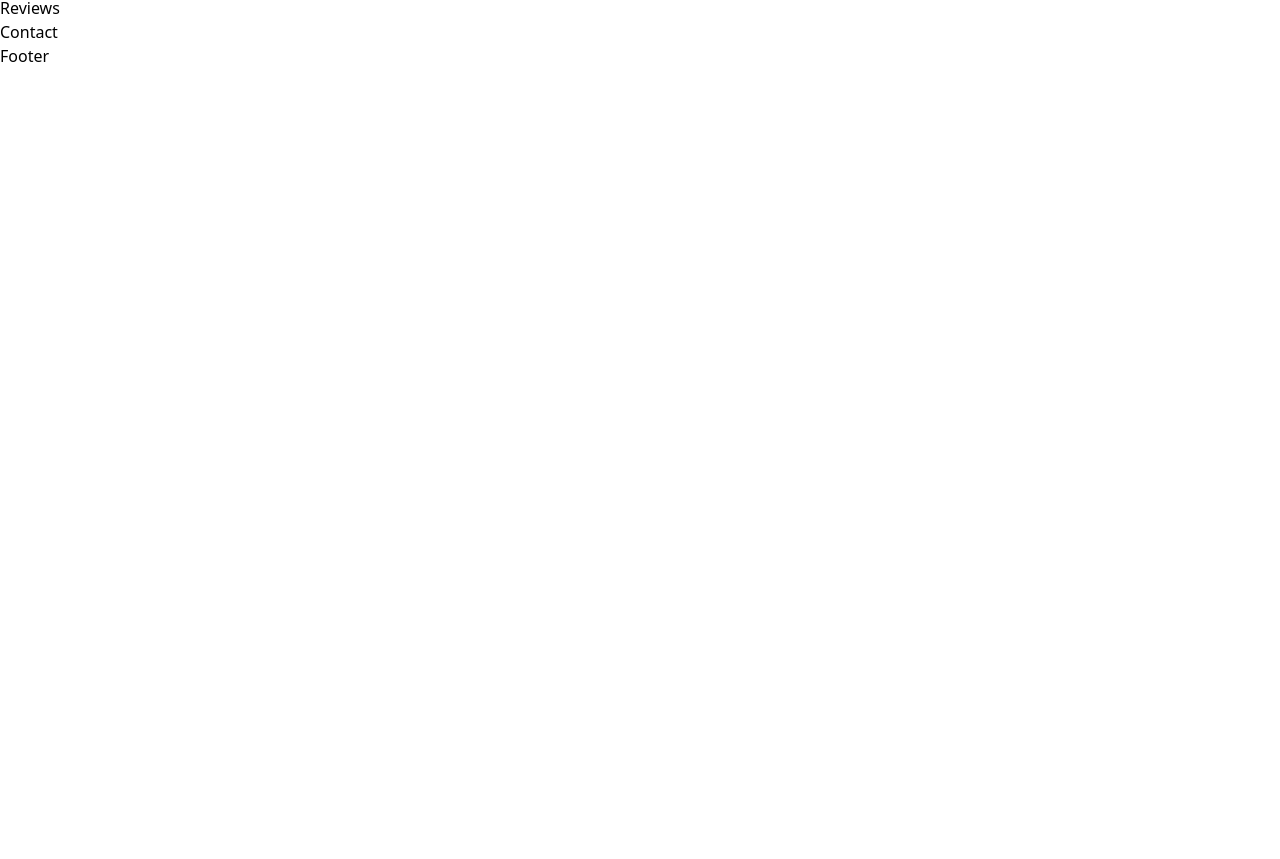
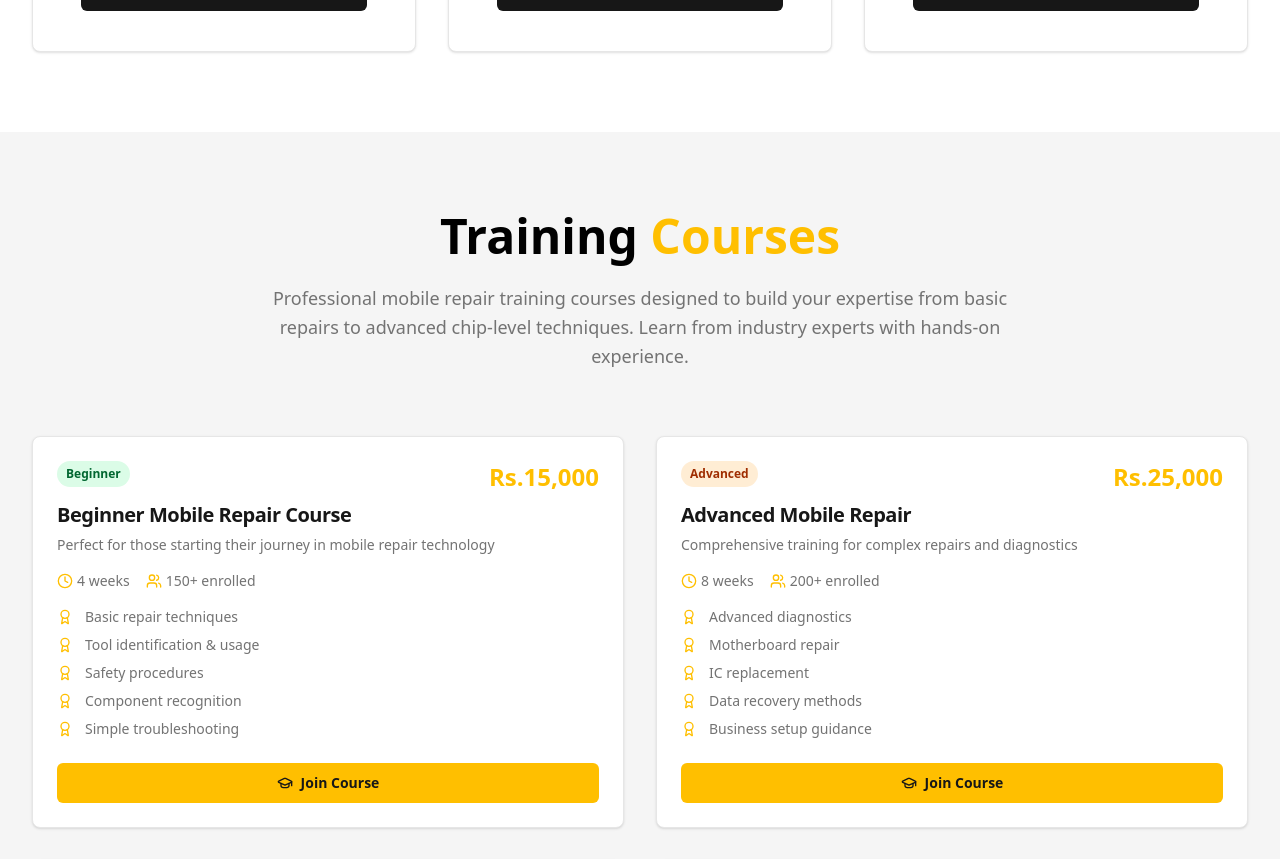
Before and after one commit to RovertakeEx/RepairX_Landing, a React (Vite) app: page / in a window 1280 px wide. Shown: the part 1920-2779 px from the top of the page. Before the commit the page ends 1988 px from the top, so only its background shows below. Built offline with nearby package versions, Linux system fonts and the light colour scheme.

Commit message:
Develop Courses section

```diff
--- a/src/components/Courses.tsx
+++ b/src/components/Courses.tsx
@@ -1,8 +1,133 @@
 import { GraduationCap, Clock, Users, Award } from "lucide-react";
 
 const Courses = () => {
+
+  const courses = [
+    {
+      title: "Beginner Mobile Repair Course",
+      description: "Perfect for those starting their journey in mobile repair technology",
+      duration: "4 weeks",
+      students: "150+",
+      level: "Beginner",
+      price: "Rs.15,000",
+      features: [
+        "Basic repair techniques",
+        "Tool identification & usage",
+        "Safety procedures",
+        "Component recognition",
+        "Simple troubleshooting"
+      ],
+      whatsappLink: "https://chat.whatsapp.com/beginner-repair-course"
+    },
+    {
+      title: "Advanced Mobile Repair",
+      description: "Comprehensive training for complex repairs and diagnostics",
+      duration: "8 weeks",
+      students: "200+",
+      level: "Advanced",
+      price: "Rs.25,000",
+      features: [
+        "Advanced diagnostics",
+        "Motherboard repair",
+        "IC replacement",
+        "Data recovery methods",
+        "Business setup guidance"
+      ],
+      whatsappLink: "https://chat.whatsapp.com/advanced-repair-course"
+    },
+    {
+      title: "Chip-Level Training",
+      description: "Master the art of microsoldering and chip-level repairs",
+      duration: "12 weeks",
+      students: "100+",
+      level: "Expert",
+      price: "Rs.40,000",
+      features: [
+        "Microsoldering techniques",
+        "BGA reballing",
+        "Circuit analysis",
+        "Advanced equipment usage",
+        "Industry certification"
+      ],
+      whatsappLink: "https://chat.whatsapp.com/chip-level-training"
+    },
+    {
+      title: "iPhone Specialist Course",
+      description: "Specialized training focused on Apple device repairs",
+      duration: "6 weeks",
+      students: "120+",
+      level: "Intermediate",
+      price: "Rs.30,000",
+      features: [
+        "iOS diagnostics",
+        "Apple-specific tools",
+        "Face ID/Touch ID repair",
+        "Logic board issues",
+        "Authorized techniques"
+      ],
+      whatsappLink: "https://chat.whatsapp.com/iphone-specialist"
+    }
+  ];
+
+  const getLevelColor = (level: string) => {
+    switch (level) {
+      case "Beginner": return "bg-green-100 text-green-800";
+      case "Intermediate": return "bg-blue-100 text-blue-800";
+      case "Advanced": return "bg-orange-100 text-orange-800";
+      case "Expert": return "bg-red-100 text-red-800";
+      default: return "bg-gray-100 text-gray-800";
+    }
+  };
+
   return (
-    <section id="courses">Courses</section>
+    <section className="py-20 bg-repairx-light-gray" id="courses">
+      <div className="container mx-auto px-4 sm:px-6 lg:px-8">
+        <div className="text-center mb-16">
+            <h2 className="text-4xl lg:text-5xl font-bold text-foreground mb-6">
+            Training <span className="text-repairx-yellow">Courses</span>
+          </h2>
+          <p className="text-lg text-muted-foreground max-w-3xl mx-auto leading-relaxed">
+            Professional mobile repair training courses designed to build your expertise from basic repairs to advanced chip-level techniques. Learn from industry experts with hands-on experience.
+          </p>
+        </div>
+        <div className="grid grid-cols-1 md:grid-cols-2 gap-8">
+          {courses.map((course) => (
+            <div className="rounded-lg border text-card-foreground shadow-sm border-border hover:shadow-lg transition-all duration-300 hover:-translate-y-2 bg-card">
+                <div className="flex flex-col space-y-1.5 p-6 pb-4">
+                  <div className="flex justify-between items-start mb-2">
+                    <div className={`inline-flex items-center rounded-full border transition-colors focus:outline-none focus:ring-2 focus:ring-ring focus:ring-offset-2 border-transparent hover:bg-primary/80 text-xs font-semibold px-2 py-1 ${getLevelColor(course.level)}`}>
+                      {course.level}
+                    </div>
+                    <div className="text-right">
+                      <div className="text-2xl font-bold text-repairx-yellow">{course.price}</div>
+                    </div>
+                  </div>
+                  <h3 className="tracking-tight text-xl font-bold text-card-foreground">{course.title}</h3>
+                  <p className="text-sm text-muted-foreground">{course.description}</p>
+                </div>
+                <div className="p-6 pt-0">
+                  <div className="flex flex-wrap gap-4 mb-4 text-sm text-muted-foreground">
+                    <div className="flex items-center"><Clock className="h-4 w-4 mr-1 text-repairx-yellow"/> {course.duration}</div>
+                    <div className="flex items-center"><Users className="h-4 w-4 mr-1 text-repairx-yellow"/> {course.students} enrolled</div>
+                  </div>
+                  <ul className="space-y-2 mb-6 mt-3 ">
+                      {course.features.map((feature) => (
+                          <li className="flex items-center text-sm text-muted-foreground">
+                            <Award className="w-4 h-4 text-repairx-yellow mr-3 flex-shrink-0"/>
+                            {feature}
+                          </li>
+                      ))}
+                  </ul>
+                  <button className="inline-flex items-center justify-center gap-2 cursor-pointer whitespace-nowrap rounded-md text-sm [&_svg]:size-4 [&_svg]:shrink-0 h-10 px-4 py-2 w-full bg-repairx-yellow hover:bg-repairx-yellow-dark text-repairx-black font-semibold transition-colors duration-200">
+                    <GraduationCap/>
+                    Join Course
+                  </button>
+                </div>
+            </div>
+          ))}
+        </div>
+      </div>
+    </section>
   )
 }
 
--- a/src/components/Services.tsx
+++ b/src/components/Services.tsx
@@ -43,7 +43,7 @@ const Services = () => {
 
 
   return (
-    <section id="services">
+    <section id="services" className="py-20 bg-background">
       <div className="container mx-auto px-4 sm:px-6 lg:px-8">
         <div className="text-center mb-16">
           <h2 className="text-4xl lg:text-5xl font-bold text-foreground mb-6">
@@ -53,7 +53,7 @@ const Services = () => {
             Professional mobile phone repair services using advanced diagnostic tools and industry-standard techniques. We handle everything from simple fixes to complex chip-level repairs.
           </p>
         </div>
-        <div className="grid grid-cols-1 md:grid-cols-2 lg:grid-cols-3 gap-8">
+        <div className="grid grid-cols-1 md:grid-cols-2 xl:grid-cols-3 gap-8 ">
           {services.map((service) => (
               <div className="rounded-lg border text-card-foreground shadow-sm border-border hover:shadow-lg transition-all duration-300 hover:-translate-y-2 bg-card">
                 <div className="flex flex-col space-y-1.5 p-6 text-center pb-4 h-full">
--- a/src/index.css
+++ b/src/index.css
@@ -209,3 +209,19 @@
 .text-repairx-yellow-dark {
     color: hsl(var(--repairx-yellow-dark));
 }
+
+.bg-repairx-light-gray {
+    background-color: hsl(var(--repairx-light-gray));
+}
+
+.bg-background {
+    background-color: hsl(var(--background));
+}
+
+.hover\:bg-repairx-gray:hover {
+    background-color: hsl(var(--repairx-gray));
+}
+
+.hover\:bg-repairx-yellow-dark:hover {
+    background-color: hsl(var(--repairx-yellow-dark));
+}
```
